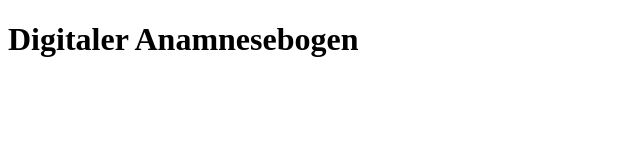
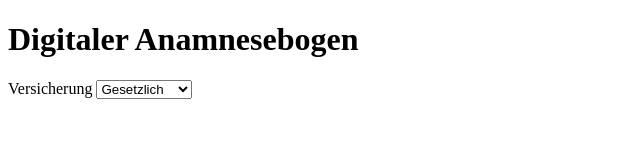
Before and after one commit to Humming-moon-afk/Anamnese, a plain HTML site: page index.html in a window 1280 px wide. Shown: the whole page, without its empty margins (0-640 px from the left). Drawn offline with Linux system fonts and the light colour scheme.

Commit message:
Dropdown Menü Krankenkassen

```diff
--- a/index.html
+++ b/index.html
@@ -7,5 +7,11 @@
 </head>
 <body>
     <h1>Digitaler Anamnesebogen</h1>
+    <label>Versicherung</label>
+    <select name="Krankenkasse">
+        <option value="Gesetzlich">Gesetzlich</option>
+        <option value="Privat">Privat</option>
+        <option value="Selbstzahler">Selbstzahler</option>
+    </select>
 </body>
 </html>
```
